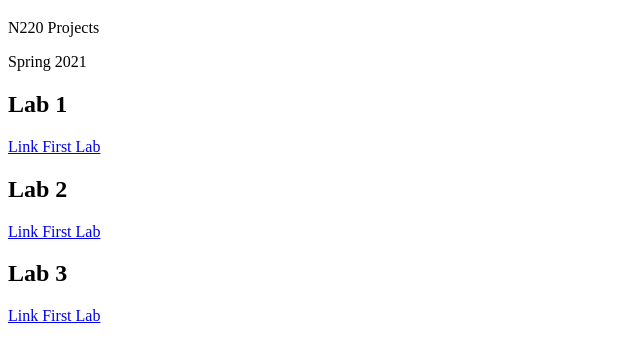
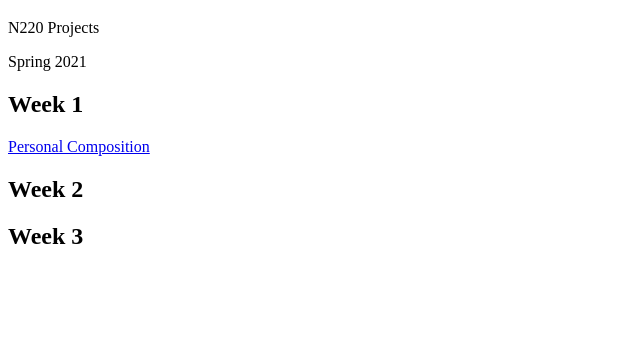
Before and after one commit to MannyEzell/n220SP2021, a plain HTML site: page index.html in a window 1280 px wide. Shown: the part 61-420 px from the top of the page, without its empty margins (0-640 px from the left). Drawn offline with Linux system fonts and the light colour scheme.

Commit message:
Personal Composition added

```diff
--- a/index.html
+++ b/index.html
@@ -10,11 +10,9 @@
     <p>N220 Projects</p>
     <p>Spring 2021</p>
 
-    <h2>Lab 1</h2>
-    <a href="labs/lab1/index.html">Link First Lab</a>
-    <h2>Lab 2</h2>
-    <a href="labs/lab1/index.html">Link First Lab</a>
-    <h2>Lab 3</h2>
-    <a href="labs/lab1/index.html">Link First Lab</a>
+    <h2>Week 1</h2>
+    <a href="labs/lab1/index.html">Personal Composition</a>
+    <h2>Week 2</h2>
+    <h2>Week 3</h2>
   </body>
 </html>
```
Also changed, not shown: labs/lab1/index.html (+3 -2 lines), labs/lab1/js/app.js (added, +15 -0 lines).
